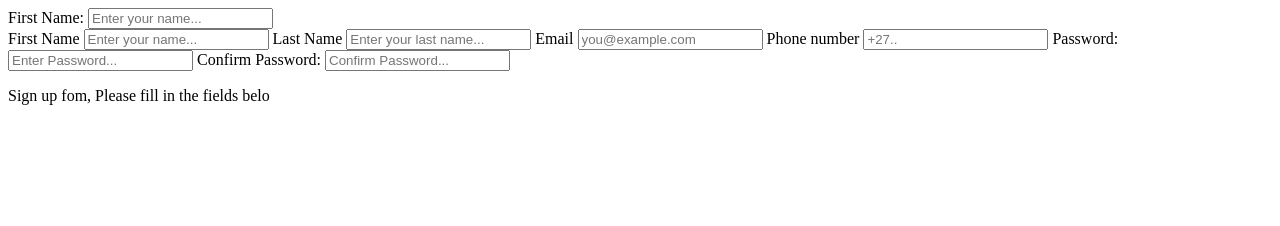
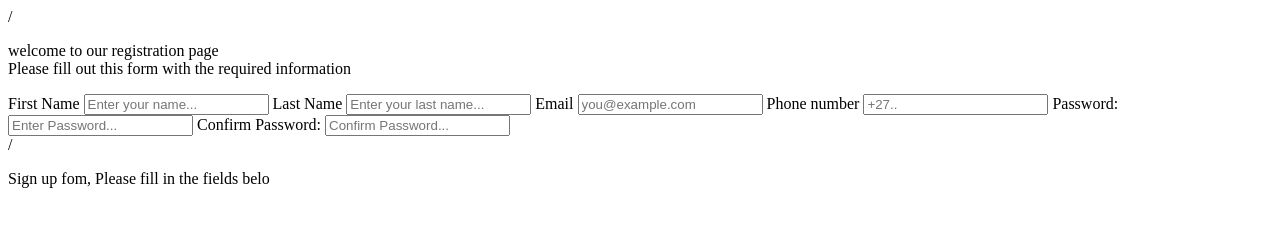
Before and after one commit to HandleLizzy/Signup-form, a plain HTML site: page index.html in a window 1280 px wide. Drawn offline with Linux system fonts and the light colour scheme.

Commit message:
Add structure

```diff
--- a/index.html
+++ b/index.html
@@ -1,4 +1,4 @@
-<!DOCTYPE html>
+<!DOCTYPE html>/
 <html lang="en">
 <head>
     <meta charset="UTF-8">
@@ -9,8 +9,7 @@
 <body>
     <div = "paragraph">
 
-        <label for="first_name">First Name:</label>
-        <input type="text" id="first_name" placeholder="Enter your name...">
+        <p>welcome to our registration page <br> Please fill out this form with the required information</p>
     </div>
 
     <div = "info">
@@ -32,13 +31,9 @@
      <label for="user_password">Confirm Password:</label>
      <input type="password" id="user_password" name="password" placeholder="Confirm Password...">
 
-
-
-
-
     </div>
 
-    <div = "button">
+    <div = "button"> /
 
         <p>Sign up fom, Please fill in the fields belo</p>
     </div>
```
Also changed, not shown: 1 other file.
